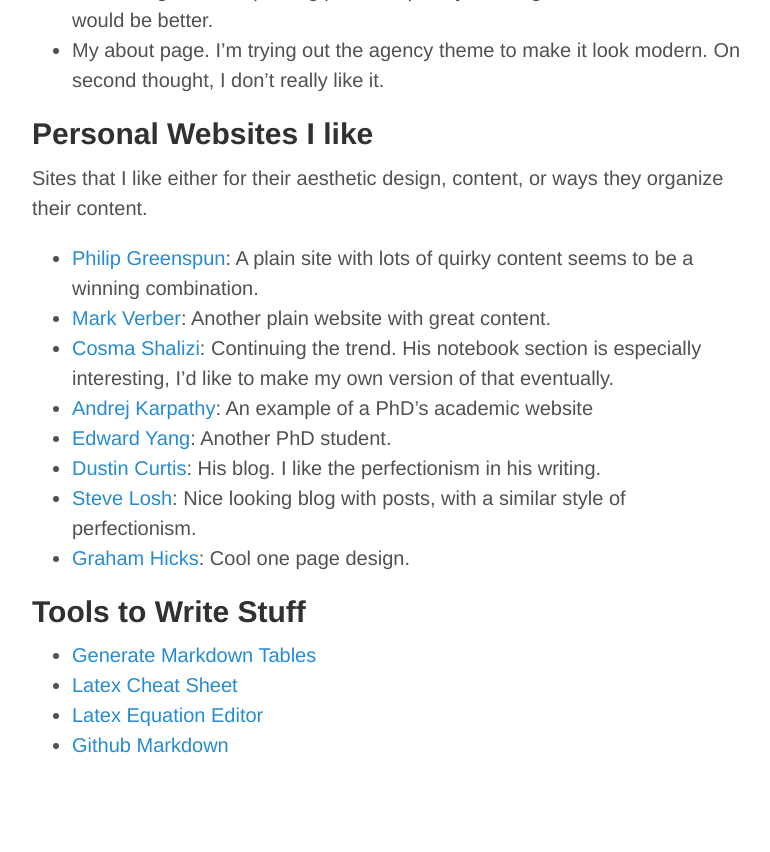
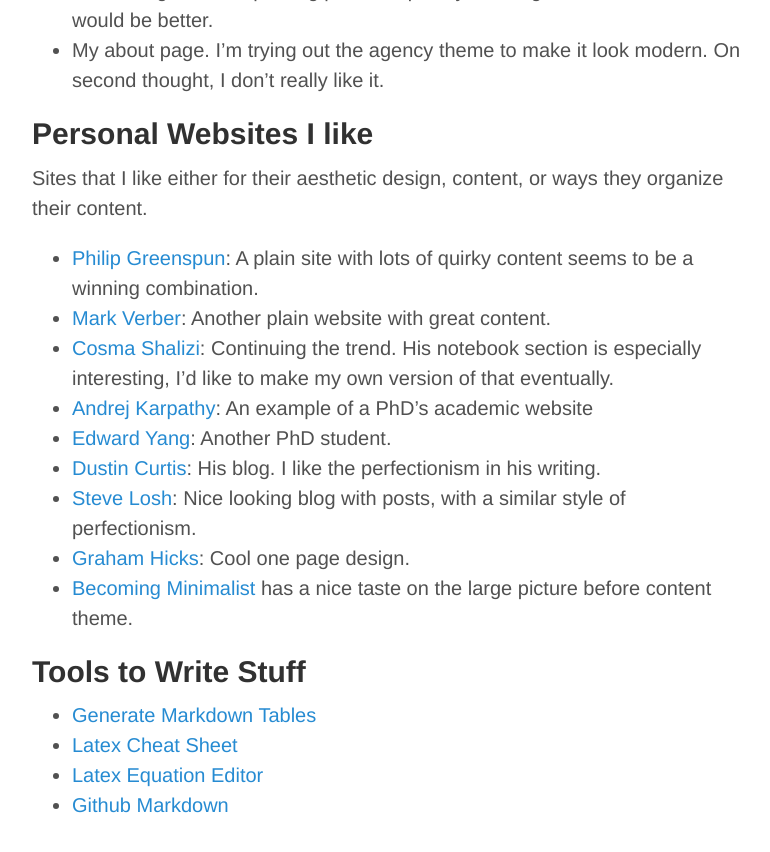
Before and after one commit to victorgan/victorgan.github.io, a Jekyll site: the page built from _posts/2014-08-14-personal-website-design.md, in a window 1280 px wide and 900 px high, scrolled down 2008 px. Shown: the top 852 px of the window, without its empty margins (248-1018 px from the left). Built offline with Jekyll 4.4.1, drawn with Linux system fonts in a browser that asks for light colours; formulas are drawn with MathJax 3; comment, search, counter and statistics services are not loaded.

Commit message:
Update 2014-08-14-personal-website-design.md

```diff
--- a/_posts/2014-08-14-personal-website-design.md
+++ b/_posts/2014-08-14-personal-website-design.md
@@ -91,6 +91,7 @@
 - [Steve Losh](http://stevelosh.com/): Nice looking blog with posts, with a
   similar style of perfectionism.
 - [Graham Hicks](http://grahamhicks.com/): Cool one page design.
+- [Becoming Minimalist](http://www.becomingminimalist.com/) has a nice taste on the large picture before content theme.
 
 ## Tools to Write Stuff
 
```
